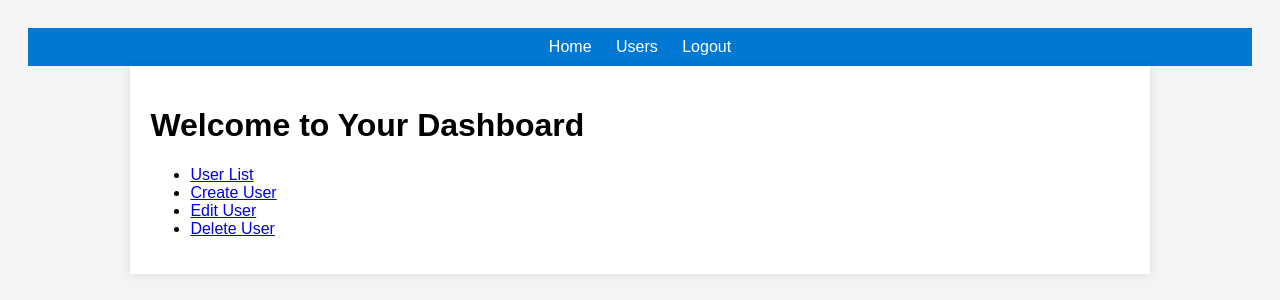
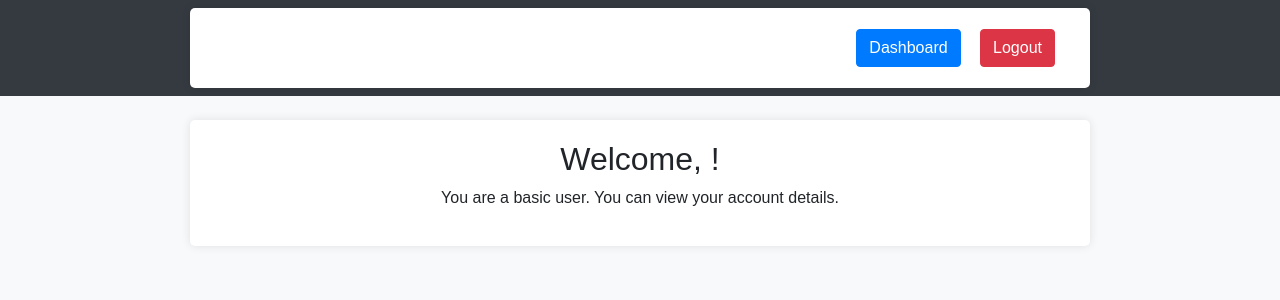
Before and after one commit to uynvu078/Cambridge_teamProject, a Django app: page /dashboard/ in a window 1280 px wide. Shown: the top 300 px of the page. Run offline with Django 5.2, Linux system fonts and the light colour scheme; some libraries are stand-ins or nearby versions.

Commit message:
modify layout

```diff
--- a/user_management/settings.py
+++ b/user_management/settings.py
@@ -52,6 +52,7 @@ INSTALLED_APPS = [
     'users',
 
     'django_extensions',
+    "bootstrap4",
 ]
 
 
@@ -145,7 +146,7 @@ SITE_ID = 1  # Required for Django Allauth
 
 # Redirect URLs
 LOGIN_REDIRECT_URL = '/'
-LOGOUT_REDIRECT_URL = '/'
+ACCOUNT_LOGOUT_REDIRECT_URL = "/accounts/login/"
 
 # Microsoft OAuth Settings
 SOCIALACCOUNT_PROVIDERS = {
--- a/user_management/templates/base.html
+++ b/user_management/templates/base.html
@@ -1,4 +1,4 @@
-<!DOCTYPE html>
+{% comment %} <!DOCTYPE html>
 <html lang="en">
 <head>
     <meta charset="UTF-8">
@@ -43,4 +43,48 @@
     </div>
 
 </body>
+</html> {% endcomment %}
+
+{% load bootstrap4 %}
+<!DOCTYPE html>
+<html lang="en">
+<head>
+    <meta charset="UTF-8">
+    <meta name="viewport" content="width=device-width, initial-scale=1.0">
+    <title>{% block title %}User Management{% endblock %}</title>
+    {% bootstrap_css %}
+    {% bootstrap_javascript %}
+    <style>
+        body {
+            font-family: Arial, sans-serif;
+            background-color: #f8f9fa;
+        }
+        .container {
+            max-width: 900px;
+            margin: auto;
+            background: white;
+            padding: 20px;
+            border-radius: 5px;
+            box-shadow: 0px 0px 10px rgba(0, 0, 0, 0.1);
+        }
+        nav a {
+            margin-right: 15px;
+        }
+    </style>
+</head>
+<body>
+    <nav class="navbar navbar-expand-lg navbar-dark bg-dark">
+        <div class="container">
+            <a class="navbar-brand" href="{% url 'dashboard' %}">User Management</a>
+            <div>
+                <a class="btn btn-primary" href="{% url 'dashboard' %}">Dashboard</a>
+                <a class="btn btn-danger" href="{% url 'account_logout' %}">Logout</a>
+            </div>
+        </div>
+    </nav>
+
+    <div class="container mt-4">
+        {% block content %}{% endblock %}
+    </div>
+</body>
 </html>
--- a/user_management/templates/dashboard.html
+++ b/user_management/templates/dashboard.html
@@ -1,11 +1,14 @@
 {% extends "base.html" %}
+{% block title %}Dashboard{% endblock %}
+{% block content %}
+<h2 class="text-center">Welcome, {{ user.username }}!</h2>
 
-{% block content %}
-  <h1>Welcome to Your Dashboard</h1>
-  <ul>
-    <li><a href="{% url 'user_list' %}">User List</a></li>
-    <li><a href="{% url 'user_create' %}">Create User</a></li>
-    <li><a href="{% url 'user_update' 1 %}">Edit User</a></li>  <!-- Replace with actual user ID -->
-    <li><a href="{% url 'user_delete' 1 %}">Delete User</a></li>  <!-- Replace with actual user ID -->
-  </ul>
+{% if user.is_superuser %}
+    <p class="text-center">You are an Admin. You can manage users.</p>
+    <div class="text-center">
+        <a class="btn btn-primary" href="{% url 'user_list' %}">Manage Users</a>
+    </div>
+{% else %}
+    <p class="text-center">You are a basic user. You can view your account details.</p>
+{% endif %}
 {% endblock %}
--- a/user_management/urls.py
+++ b/user_management/urls.py
@@ -25,10 +25,13 @@ from django.shortcuts import render
 # Dashboard
 def dashboard_view(request):
     return render(request, 'dashboard.html')
+def home_view(request):
+    return HttpResponse("<h1>Welcome to User Management</h1><p><a href='/dashboard/'>Go to Dashboard</a></p>")
 
 urlpatterns = [
     path('admin/', admin.site.urls),
     path('accounts/', include('allauth.urls')),
     path('dashboard/', dashboard_view, name='dashboard'),
     path('users/', include('users.urls')),
+    path("", home_view, name="home"),
 ]
```
Also changed, not shown: user_management/templates/account/logout.html (added, +16 -0 lines), users/templates/users/dashboard.html (added, +11 -0 lines).
